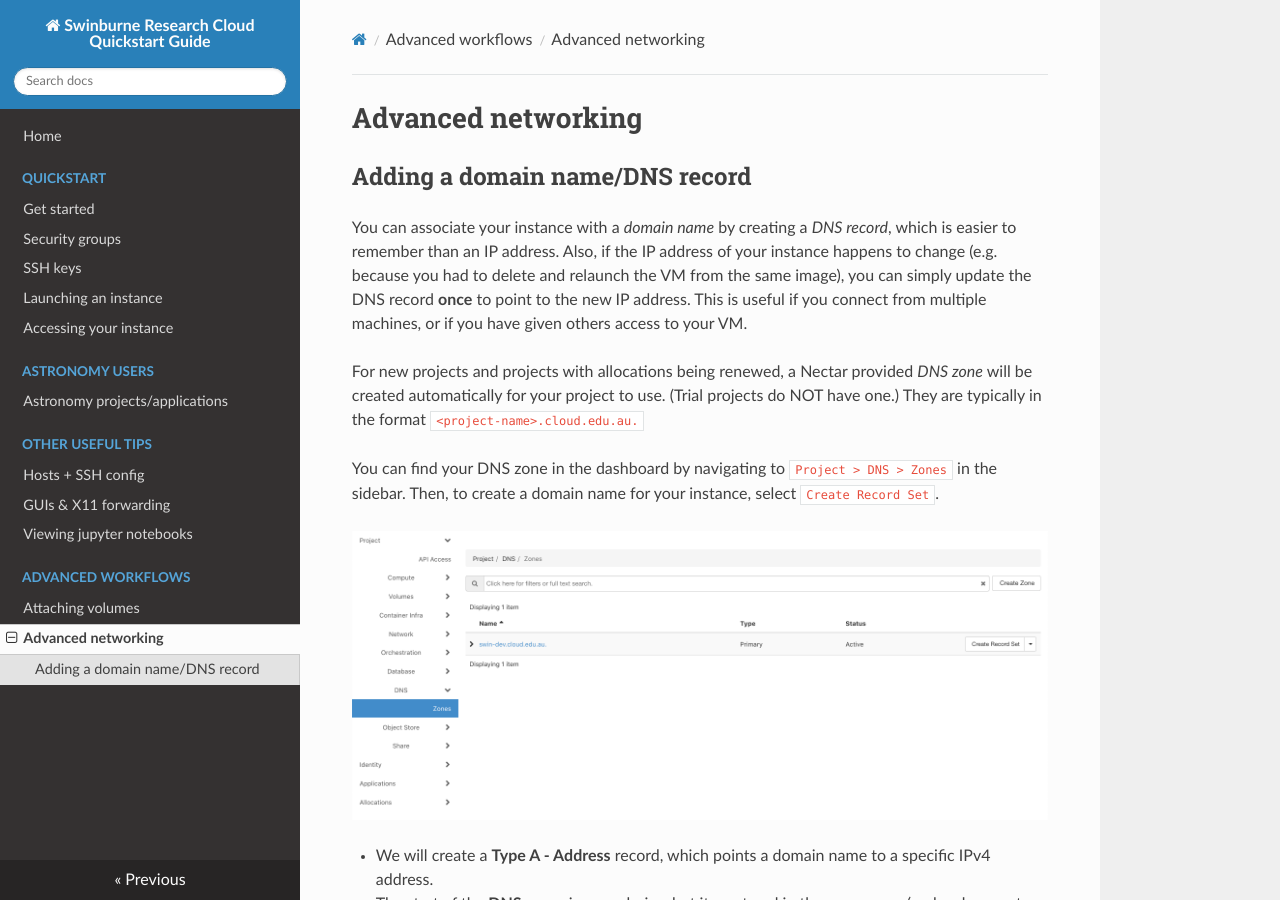
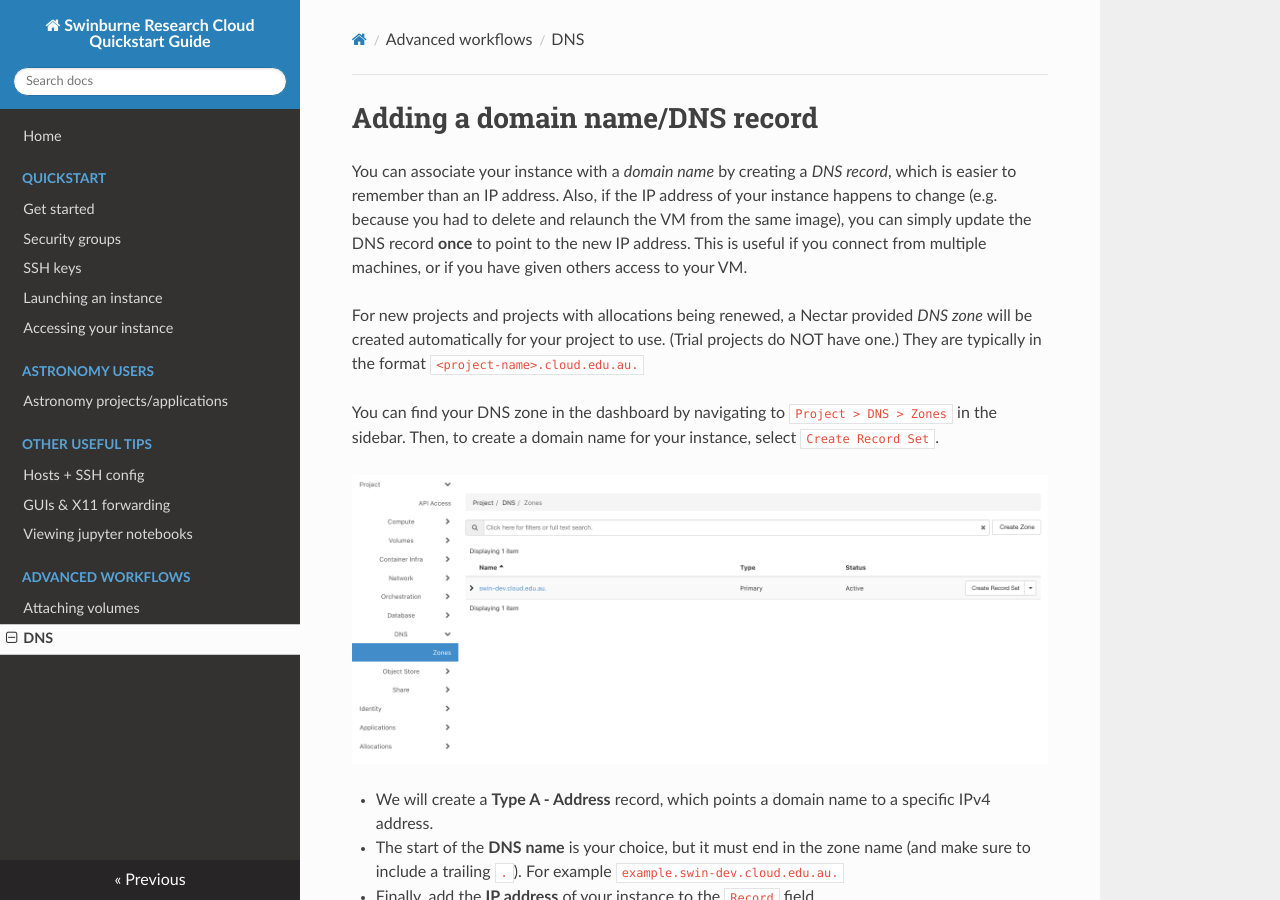
Before and after one commit to ADACS-Australia/swinburne-rc-docs, an MkDocs documentation site: the page built from docs/dns.md, in a window 1280 px wide and 900 px high. Built offline with MkDocs 1.6.1, drawn with Linux system fonts in a browser that asks for light colours; nearby versions of some CDN libraries.

Commit message:
restructure

```diff
--- a/docs/networks.md
+++ b/docs/dns.md
@@ -1,6 +1,4 @@
-# Advanced networking
-
-## Adding a domain name/DNS record
+# Adding a domain name/DNS record
 You can associate your instance with a *domain name* by creating a *DNS record*, which is easier to remember than an IP address.
 Also, if the IP address of your instance happens to change (e.g. because you had to delete and relaunch the VM from the same image), you can simply update the DNS record **once** to point to the new IP address.
 This is useful if you connect from multiple machines, or if you have given others access to your VM.
--- a/mkdocs.yml
+++ b/mkdocs.yml
@@ -50,4 +50,4 @@ nav:
 
   - Advanced workflows:
     - Attaching volumes: 'volumes.md'
-    - Advanced networking: 'networks.md'
+    - DNS: 'dns.md'
```
